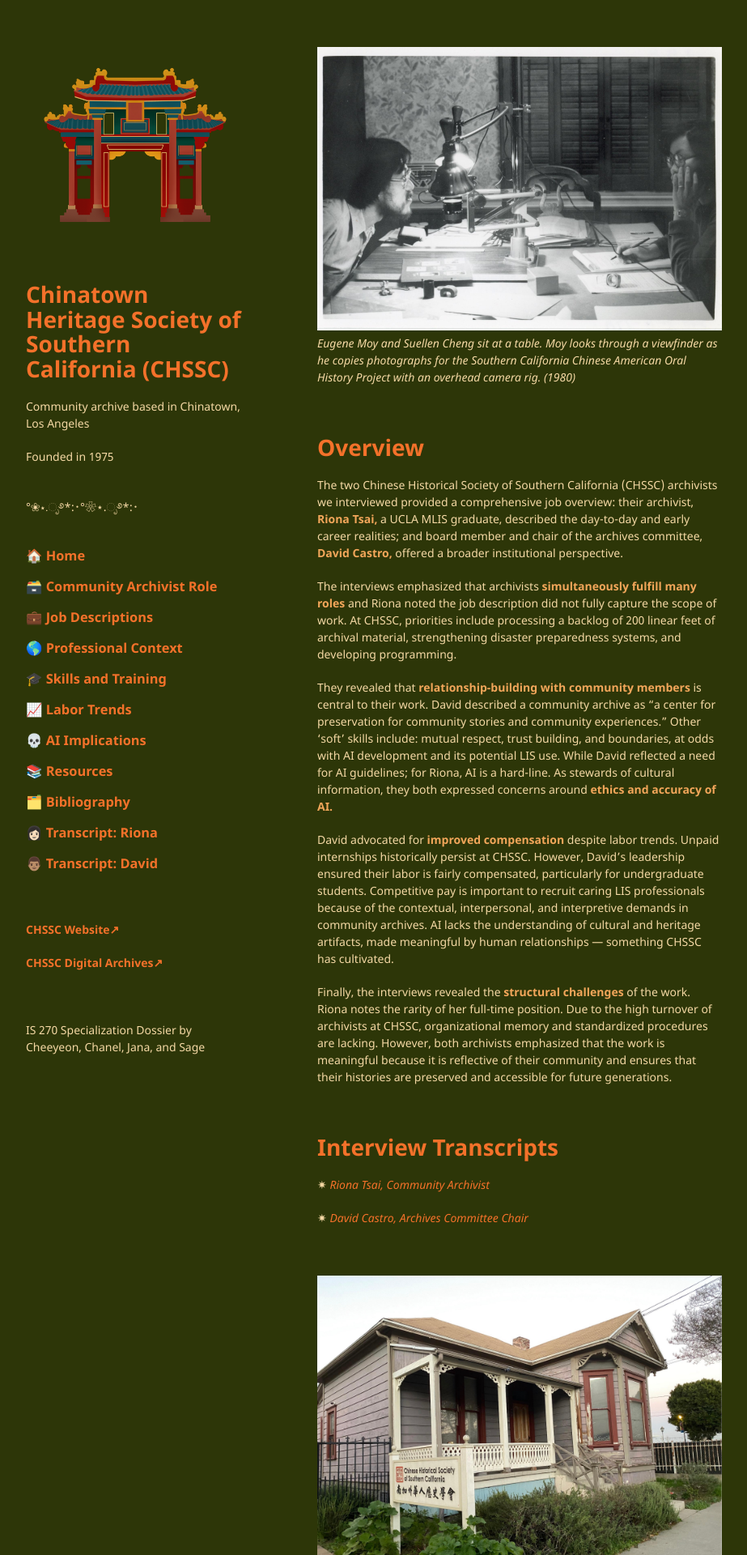
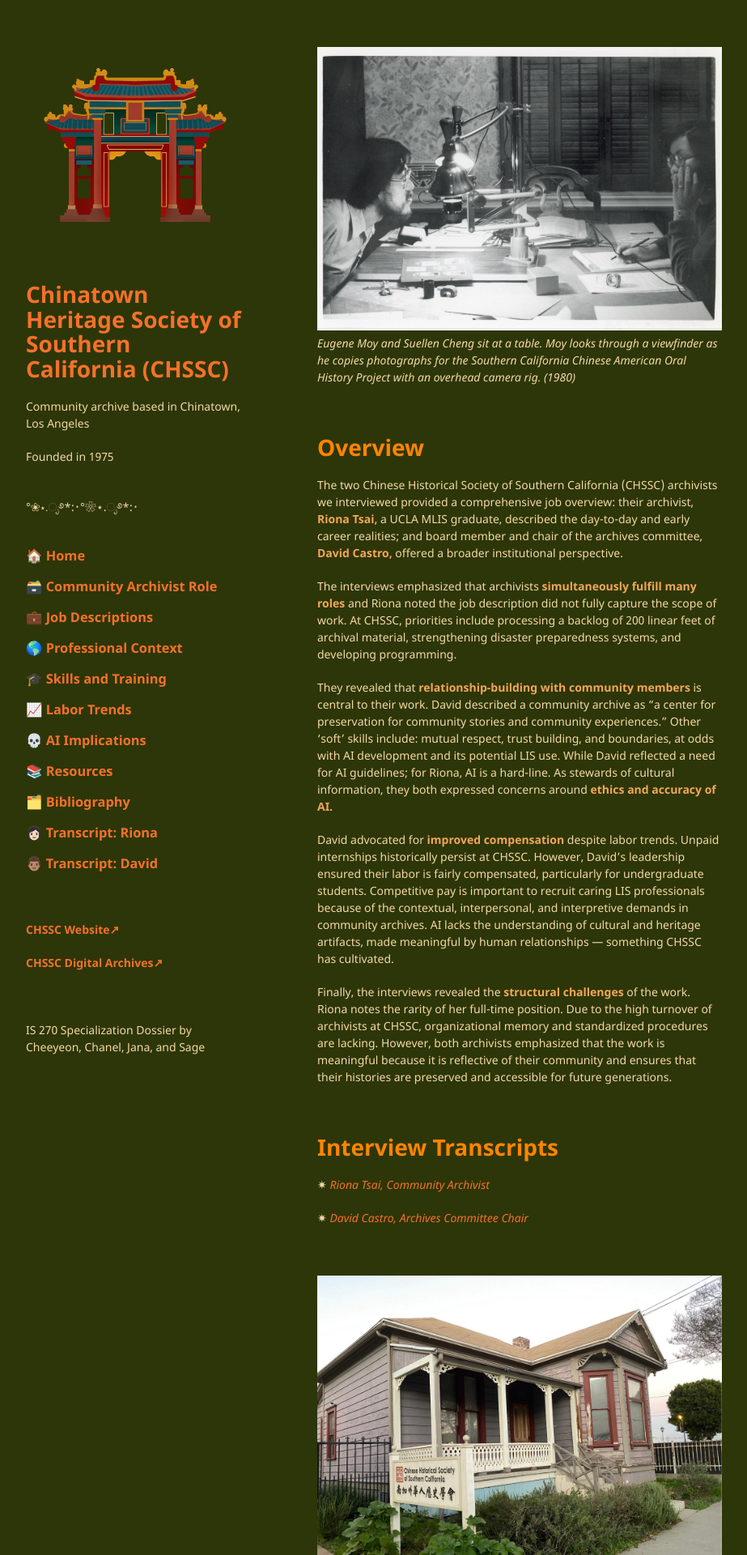
Before and after one commit to chaanelly/IS270-CHSSC, a Jekyll site: the page built from index.md, in a window 1280 px wide. Shown: the top 1920 px of the page at 81% size, without its empty margins (178-1101 px from the left). Built offline with Jekyll 4.4.1, drawn with Linux system fonts in a browser that asks for light colours; our own code applies the rules of GitHub Pages for plain Markdown files.

Commit message:
Update style.scss

```diff
--- a/assets/css/style.scss
+++ b/assets/css/style.scss
@@ -15,12 +15,12 @@ body, p, li {
 
 /* Heading colours */
 h1, h2 {
-  color: #F4712A;
+  color: #FF8400;
 }
 
 /* Heading colours */
 h3, h4, h5, h6 {
-  color: #f57d3d;
+  color: #FF8400;
 }
 
 /* Link colours */
```
